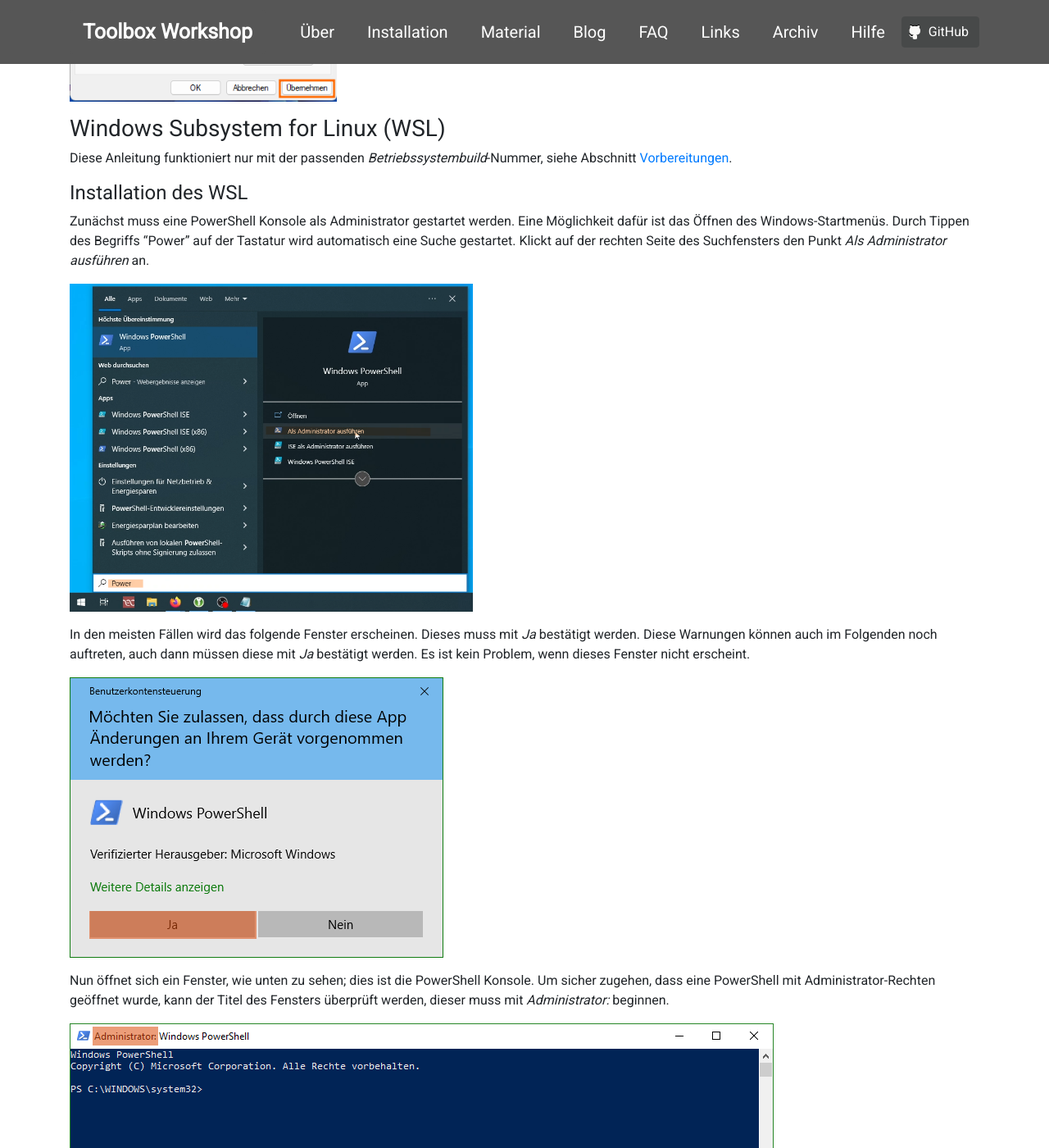
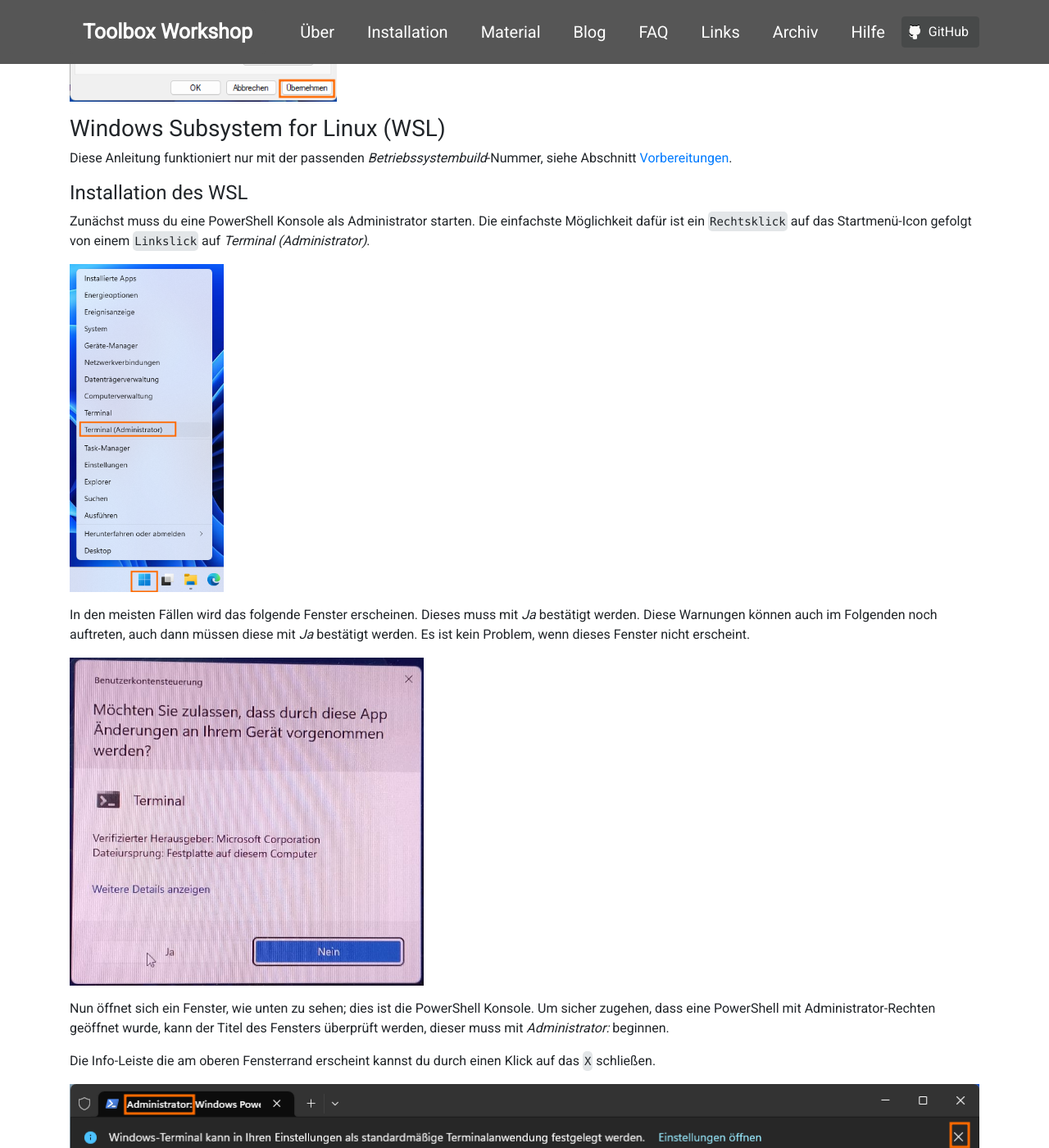
Before and after one commit to pep-dortmund/homepage-toolbox, a Jekyll site: the page built from install/windows-11.md, in a window 1280 px wide and 1400 px high, scrolled down 2340 px. Shown: the whole window at 82% size. Built offline with Jekyll 4.4.1, drawn with Linux system fonts in a browser that asks for light colours; nearby versions of some CDN libraries.

Commit message:
update wsl install to win11

````diff
--- a/install/windows-11.md
+++ b/install/windows-11.md
@@ -87,33 +87,34 @@
 siehe Abschnitt <a href="#Vorbereitungen">Vorbereitungen</a>.
 
 #### Installation des WSL
-Zunächst muss eine PowerShell Konsole als Administrator gestartet werden.
-Eine Möglichkeit dafür ist das Öffnen des Windows-Startmenüs. Durch Tippen des
-Begriffs "Power" auf der Tastatur wird automatisch eine Suche gestartet. Klickt auf der rechten
-Seite des Suchfensters den Punkt _Als Administrator ausführen_ an.
+Zunächst muss du eine PowerShell Konsole als Administrator starten.
+Die einfachste Möglichkeit dafür ist ein `Rechtsklick` auf das Startmenü-Icon gefolgt von einem
+`Linkslick` auf _Terminal (Administrator)_.
 
-<img alt="" src="/img/wsl/win10-powershell-admin.png" class="screenshot" />
-
+<img alt="" src="/img/wsl/win11-powershell-admin.png" class="screenshot" />
 
 In den meisten Fällen wird das folgende Fenster erscheinen. Dieses muss mit _Ja_ bestätigt werden.
 Diese Warnungen können auch im Folgenden noch auftreten, auch dann müssen diese mit _Ja_ bestätigt werden.
 Es ist kein Problem, wenn dieses Fenster nicht erscheint.
 
-<img alt="" src="/img/wsl/win10-admin-warning.png" class="screenshot" />
+<img alt="" src="/img/wsl/win11-admin-warning.jpg" class="screenshot" />
 
 
 Nun öffnet sich ein Fenster, wie unten zu sehen; dies ist die PowerShell Konsole.
 Um sicher zugehen, dass eine PowerShell mit Administrator-Rechten geöffnet wurde,
 kann der Titel des Fensters überprüft werden, dieser muss mit _Administrator:_ beginnen.
 
-<img alt="" src="/img/wsl/win10-powershell-admin-test.png" class="screenshot" />
+
+Die Info-Leiste die am oberen Fensterrand erscheint kannst du durch einen Klick auf das `X` schließen.
+
+<img alt="" src="/img/wsl/win11-powershell-admin-test.png" class="screenshot" />
 
 In die PowerShell muss nun der folgende Befehl eingegeben werden. Dieser kann auch kopiert
 und eingefügt werden, Einfügen funktioniert in der PowerShell mit einem `Rechtsklick`.
 ```
 wsl --install
 ```
-<img alt="" src="/img/wsl/win10-wsl-install.png" class="screenshot" />
+<img alt="" src="/img/wsl/win11-wsl-install.png" class="screenshot" />
 
 Durch Drücken der `Enter`-Taste wird die Eingabe bestätigt.
 
@@ -121,14 +122,14 @@
 stilisierte Ladebalken angezeigt. Nach dem erfolgreichen Abschluss dieses Vorgangs sieht die
 Ausgabe wie folgt aus
 
-<img alt="" src="/img/wsl/win10-wsl-install-complete.png" class="screenshot" />
+<img alt="" src="/img/wsl/win11-wsl-install-complete.png" class="screenshot" />
 
 Wie der letzten Zeile zu entnehmen ist, muss der PC nun einmal neu gestartet werden.
 
 Nach dem Neustart öffnet sich automatische das folgende Fenster, in dem die
 Installation des WSL durch Einrichten des Benutzerkontos abgeschlossen werden kann.
 
-<img alt="" src="/img/wsl/win10-wsl-ubuntu-complete.png" class="screenshot" />
+<img alt="" src="/img/wsl/win11-wsl-ubuntu-complete.png" class="screenshot" />
 
 #### <a id="Einrichten des Benutzerkontos">Einrichten eines Benutzerkontos
 
````
Also changed, not shown: img/wsl/win11-admin-warning.jpg (added), img/wsl/win11-powershell-admin-test.png (added), img/wsl/win11-powershell-admin.png (added), img/wsl/win11-terminal-start.png (added), img/wsl/win11-wsl-install-complete.png (added), img/wsl/win11-wsl-install.png (added), img/wsl/win11-wsl-ubuntu-complete.png (added), 1 other file.
